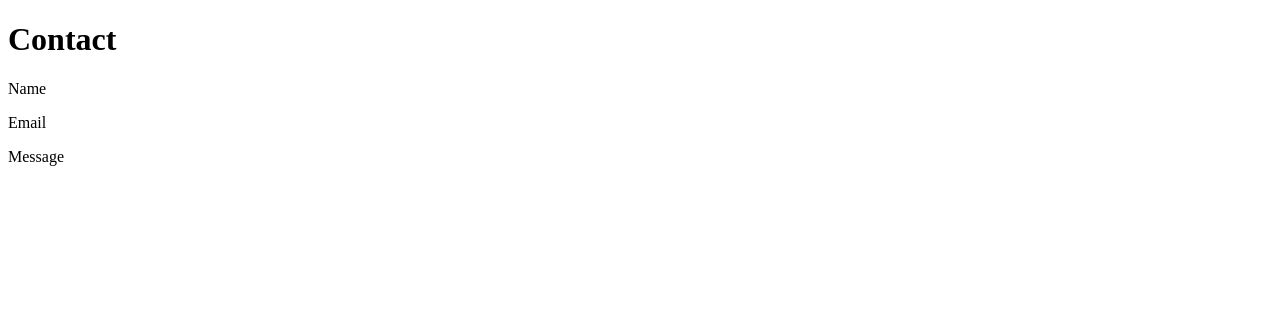
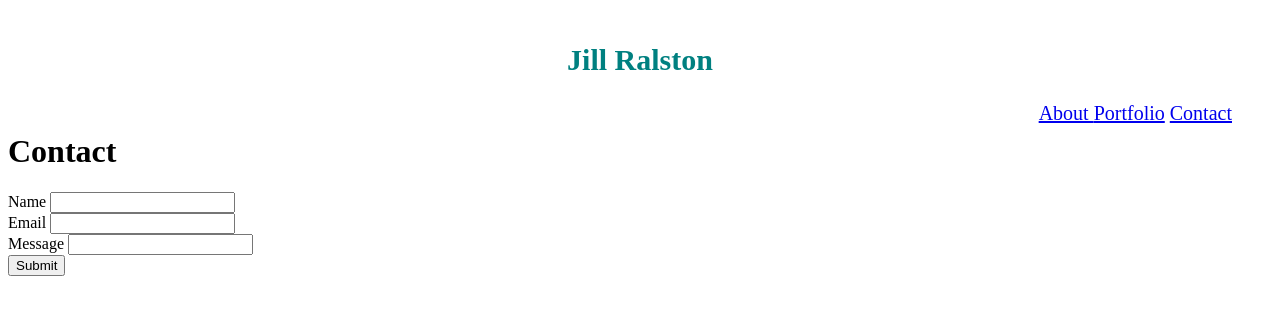
Before and after one commit to llamadizzle/Basic-Portfolio, a plain HTML site: page contact.html in a window 1280 px wide. Drawn offline with Linux system fonts and the light colour scheme.

Commit message:
updating contact and portfolio

```diff
--- a/contact.html
+++ b/contact.html
@@ -1,18 +1,46 @@
 <!DOCTYPE html>
-<html lang="en">
-  <head>
-    <meta charset="UTF-8" />
+<!--[if lt IE 7]>      <html class="no-js lt-ie9 lt-ie8 lt-ie7"> <![endif]-->
+<!--[if IE 7]>         <html class="no-js lt-ie9 lt-ie8"> <![endif]-->
+<!--[if IE 8]>         <html class="no-js lt-ie9"> <![endif]-->
+<!--[if gt IE 8]><!--> <html class="no-js"> <!--<![endif]-->
+
+<link rel="stylesheet" href="style.css">
+
+<body>
 
     <title>Jill Ralston</title>
-  </head>
+
+  <nav>
+      <div class="container">
+          <div class="title">
+              <h1>Jill Ralston</h1>
+          <div class="nav">
+              <a href="about.html">About </a>
+              <a href="portfolio.html">Portfolio</a>
+              <a href="contact.html">Contact</a>
+          </div>
+    </nav>
 
   <body>
-    <h1>Contact</h1>
 
-    <p>Name</p>
+      <div class="contact"><h1>Contact</h1>
 
-    <p>Email</p>
+      <div class="block">
+          <label>Name</label>
+          <input type="text" />
+      </div>
+      <div class="block">
+          <label>Email</label>
+          <input type="text" />
+      </div>
+      <div class="block">
+          <label>Message</label>
+          <input type="text" />
+      </div>
 
-    <p>Message</p>
+      <div class="button">
+          <button type="button">Submit</button>
+     </div>
+
   </body>
 </html>
--- a/style.css
+++ b/style.css
@@ -10,7 +10,7 @@
 .container{
   margin-left: 30px;
   margin-right: 30px;
-  text-align: right;
+  position: center;
 
 }
 
@@ -41,9 +41,9 @@ float: left;
 
 .contact{
   float: left;
-  font-color: teal;
+  color: red;
   background: white;
-  color: red;
+
 }
 
 .jakebob{
@@ -53,3 +53,17 @@ float: left;
   border-radius: 4px;
   margin: 8px 0;
 }
+
+.block{
+  color: red;
+  padding: 0 5px;
+	line-height: 10px;
+}
+
+.contact{
+  color: teal;
+}
+
+.button{
+  background-color: teal;
+}
```
Also changed, not shown: portfolio.html (+9 -14 lines).
